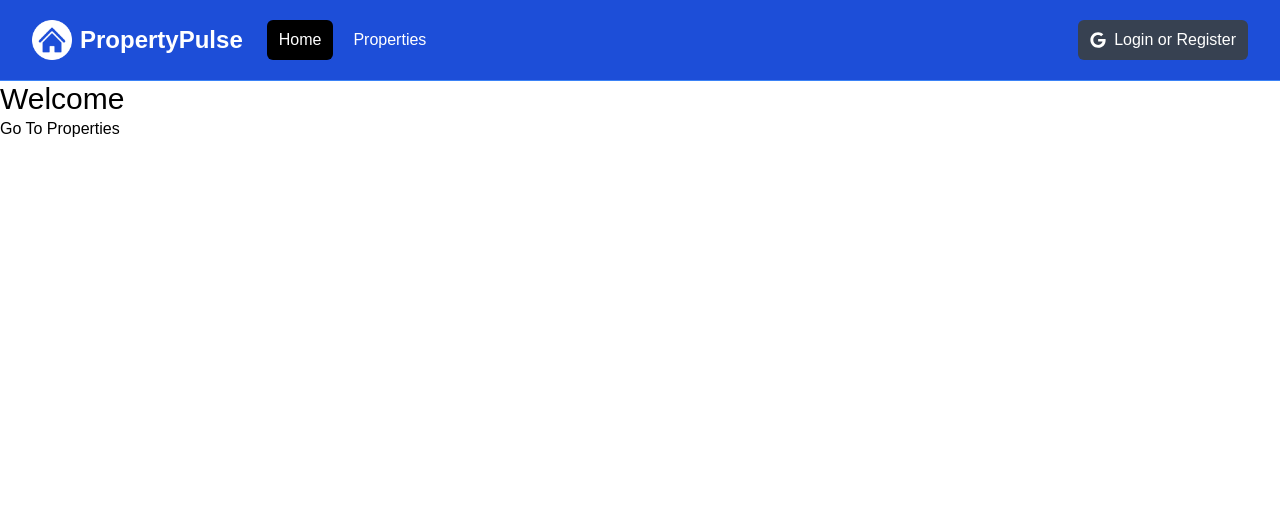
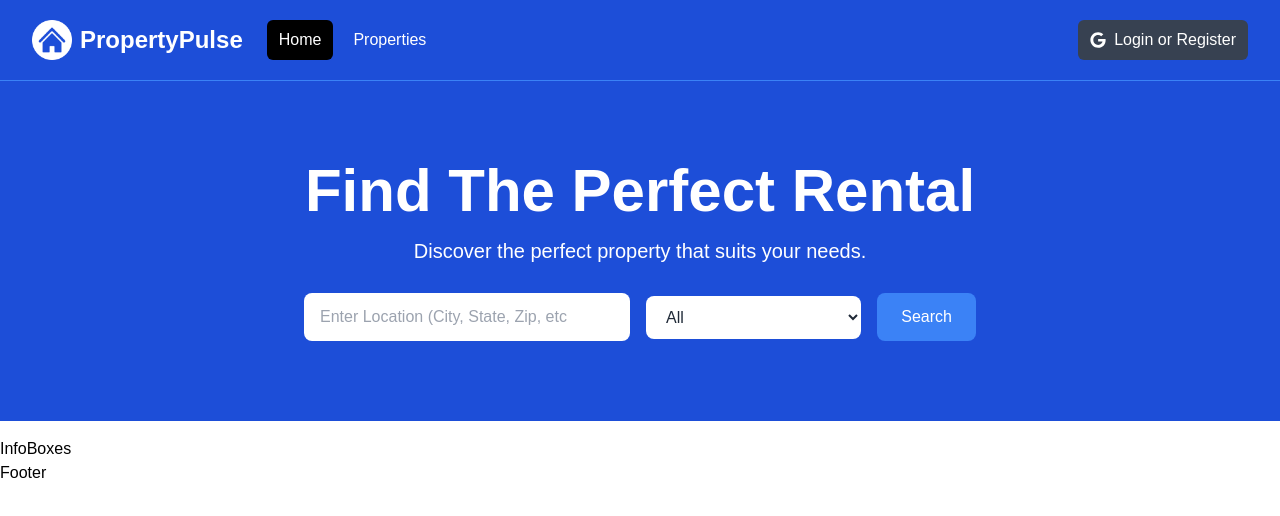
Before and after one commit to GregorSchafroth/learn-nextjs, a Next.js app: page / in a window 1280 px wide. Shown: the top 516 px of the page. Built offline with nearby package versions, Linux system fonts and the light colour scheme.

Commit message:
add hero

```diff
--- a/app/layout.jsx
+++ b/app/layout.jsx
@@ -1,4 +1,5 @@
 import Navbar from "@/components/Navbar";
+import Footer from "@/components/Footer";
 import "@/assets/styles/globals.css";
 
 export const metadata = {
@@ -13,6 +14,7 @@
       <body>
         <Navbar />
         <main>{children}</main>
+        <Footer />
       </body>
     </html>
   );
--- a/app/page.jsx
+++ b/app/page.jsx
@@ -1,10 +1,11 @@
-import Link from "next/link";
+import Hero from "@/components/Hero"
+import InfoBoxes from "@/components/InfoBoxes";
 
 const PropertiesPage = () => {
   return (
     <div>
-      <h1 className="text-3xl">Welcome</h1>
-      <Link href="/properties?name=test">Go To Properties</Link>
+      <Hero />
+      <InfoBoxes />
     </div>
   );
 };
--- /dev/null
+++ b/components/Footer.jsx
@@ -0,0 +1,5 @@
+const Footer = () => {
+  return <footer>Footer</footer>;
+};
+
+export default Footer;
--- /dev/null
+++ b/components/Hero.jsx
@@ -0,0 +1,57 @@
+const Hero = () => {
+  return <section className="bg-blue-700 py-20 mb-4">
+  <div
+    className="max-w-7xl mx-auto px-4 sm:px-6 lg:px-8 flex flex-col items-center"
+  >
+    <div className="text-center">
+      <h1
+        className="text-4xl font-extrabold text-white sm:text-5xl md:text-6xl"
+      >
+        Find The Perfect Rental
+      </h1>
+      <p className="my-4 text-xl text-white">
+        Discover the perfect property that suits your needs.
+      </p>
+    </div>
+    {/* <!-- Form Component --> */}
+    <form
+      className="mt-3 mx-auto max-w-2xl w-full flex flex-col md:flex-row items-center"
+    >
+      <div className="w-full md:w-3/5 md:pr-2 mb-4 md:mb-0">
+        <label for="location" className="sr-only">Location</label>
+        <input
+          type="text"
+          id="location"
+          placeholder="Enter Location (City, State, Zip, etc"
+          className="w-full px-4 py-3 rounded-lg bg-white text-gray-800 focus:outline-none focus:ring focus:ring-blue-500"
+        />
+      </div>
+      <div className="w-full md:w-2/5 md:pl-2">
+        <label for="property-type" className="sr-only">Property Type</label>
+        <select
+          id="property-type"
+          className="w-full px-4 py-3 rounded-lg bg-white text-gray-800 focus:outline-none focus:ring focus:ring-blue-500"
+        >
+          <option value="All">All</option>
+          <option value="Apartment">Apartment</option>
+          <option value="Studio">Studio</option>
+          <option value="Condo">Condo</option>
+          <option value="House">House</option>
+          <option value="Cabin Or Cottage">Cabin or Cottage</option>
+          <option value="Loft">Loft</option>
+          <option value="Room">Room</option>
+          <option value="Other">Other</option>
+        </select>
+      </div>
+      <button
+        type="submit"
+        className="md:ml-4 mt-4 md:mt-0 w-full md:w-auto px-6 py-3 rounded-lg bg-blue-500 text-white hover:bg-blue-600 focus:outline-none focus:ring focus:ring-blue-500"
+      >
+        Search
+      </button>
+    </form>
+  </div>
+</section>;
+};
+
+export default Hero;
--- /dev/null
+++ b/components/InfoBox.jsx
@@ -0,0 +1,7 @@
+const InfoBox = () => {
+  return (
+    <div>InfoBox</div>
+  );
+};
+
+export default InfoBox;
--- /dev/null
+++ b/components/InfoBoxes.jsx
@@ -0,0 +1,5 @@
+const InfoBoxes = () => {
+  return <div>InfoBoxes</div>;
+};
+
+export default InfoBoxes;
```
